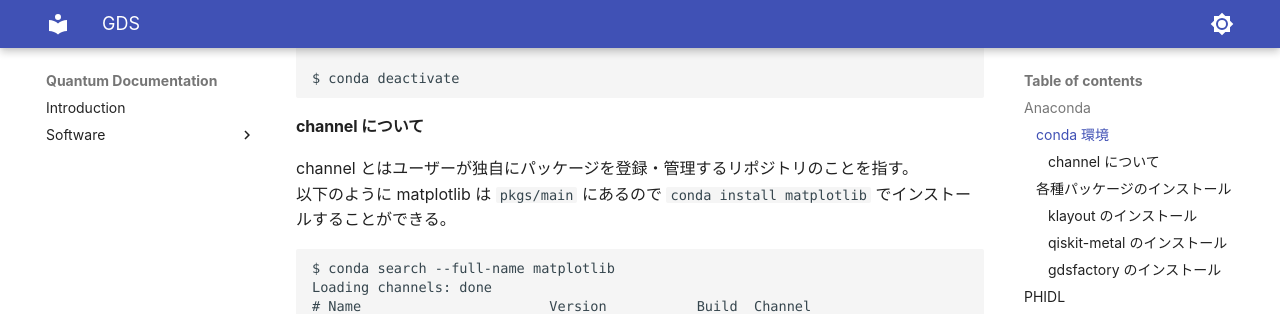
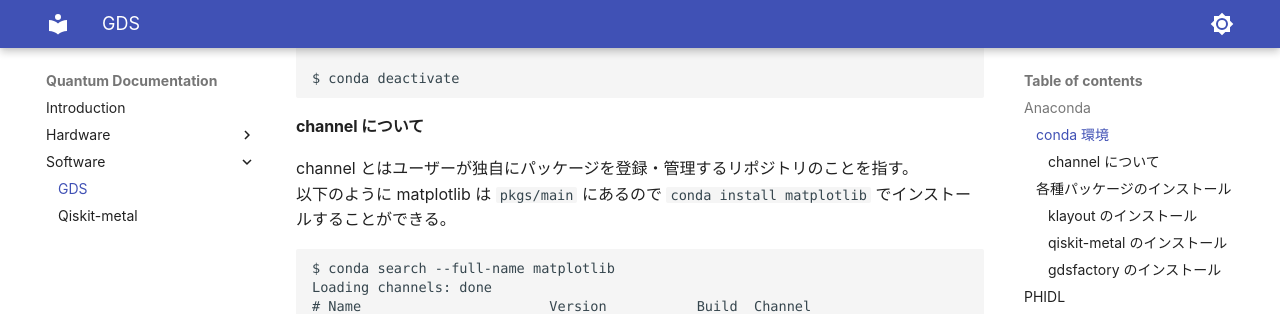
Before and after one commit to yminononono/Quantum-Documentation, an MkDocs documentation site: the page built from docs/Software/gds.md, in a window 1280 px wide and 1400 px high, scrolled down 1248 px. Shown: the top 314 px of the window. Built offline with MkDocs 1.6.1 and Material for MkDocs 9.7.7, drawn with Linux system fonts in a browser that asks for light colours; some of the changed text lies outside the part shown.

Commit message:
Added fabrication section

```diff
--- a/docs/Software/gds.md
+++ b/docs/Software/gds.md
@@ -3,14 +3,14 @@
 GDS の作成には gdstk, PHIDL, gdsfactory など様々なパッケージが存在する。
 それぞれの違いとしては以下のテーブルにまとめている。
 
-| Feature              | gdsfactory      | gdspy         | gdstk         | PHIDL         | KLayout Scripting  |
-|----------------------|-----------------|---------------|---------------|---------------|--------------------|
-| **Abstraction Level** | High           | Medium        | Medium        | High          | High/GUI-based     |
-| **Speed**             | Medium         | Medium        | High          | Medium        | Low (scripted)     |
-| **Ease of Use**       | High           | Low           | Low           | High          | Medium             |
-| **Simulation Support**| Yes            | No            | No            | No            | No                 |
-| **Maintenance**       | Actively Maintained | Deprecated | Actively Maintained | Actively Maintained | Actively Maintained |
-| **Use Case Focus**    | Photonics      | General Layout| General Layout| General Layout| Interactive Design |
+|        Feature         |     gdsfactory      |     gdspy      |        gdstk        |        PHIDL        |  KLayout Scripting  |
+| ---------------------- | ------------------- | -------------- | ------------------- | ------------------- | ------------------- |
+| **Abstraction Level**  | High                | Medium         | Medium              | High                | High/GUI-based      |
+| **Speed**              | Medium              | Medium         | High                | Medium              | Low (scripted)      |
+| **Ease of Use**        | High                | Low            | Low                 | High                | Medium              |
+| **Simulation Support** | Yes                 | No             | No                  | No                  | No                  |
+| **Maintenance**        | Actively Maintained | Deprecated     | Actively Maintained | Actively Maintained | Actively Maintained |
+| **Use Case Focus**     | Photonics           | General Layout | General Layout      | General Layout      | Interactive Design  |
 
 それぞれのパッケージのインストールには Anaconda で conda 環境を用意すると非常に便利。
 
--- a/mkdocs.yml
+++ b/mkdocs.yml
@@ -24,11 +24,25 @@
   - attr_list
   - md_in_html
   - pymdownx.blocks.caption
+  - pymdownx.emoji:
+      emoji_generator: !!python/name:pymdownx.emoji.to_alt
+  - pymdownx.highlight:
+      anchor_linenums: true
+      line_spans: __span
+      pygments_lang_class: true
+  - pymdownx.inlinehilite
+  - pymdownx.snippets
+  - pymdownx.superfences
+  - admonition
+  - pymdownx.details
 
 plugins:
   - glightbox
 
 nav:
     - 'Introduction': index.md
+    - 'Hardware':
+      - 'Fabrication': Hardware/Fabrication.md
     - 'Software':
+      - 'GDS': Software/gds.md
       - 'Qiskit-metal': Software/qiskit-metal.md
```
Also changed, not shown: docs/Hardware/Fabrication.md (added, +55 -0 lines).
